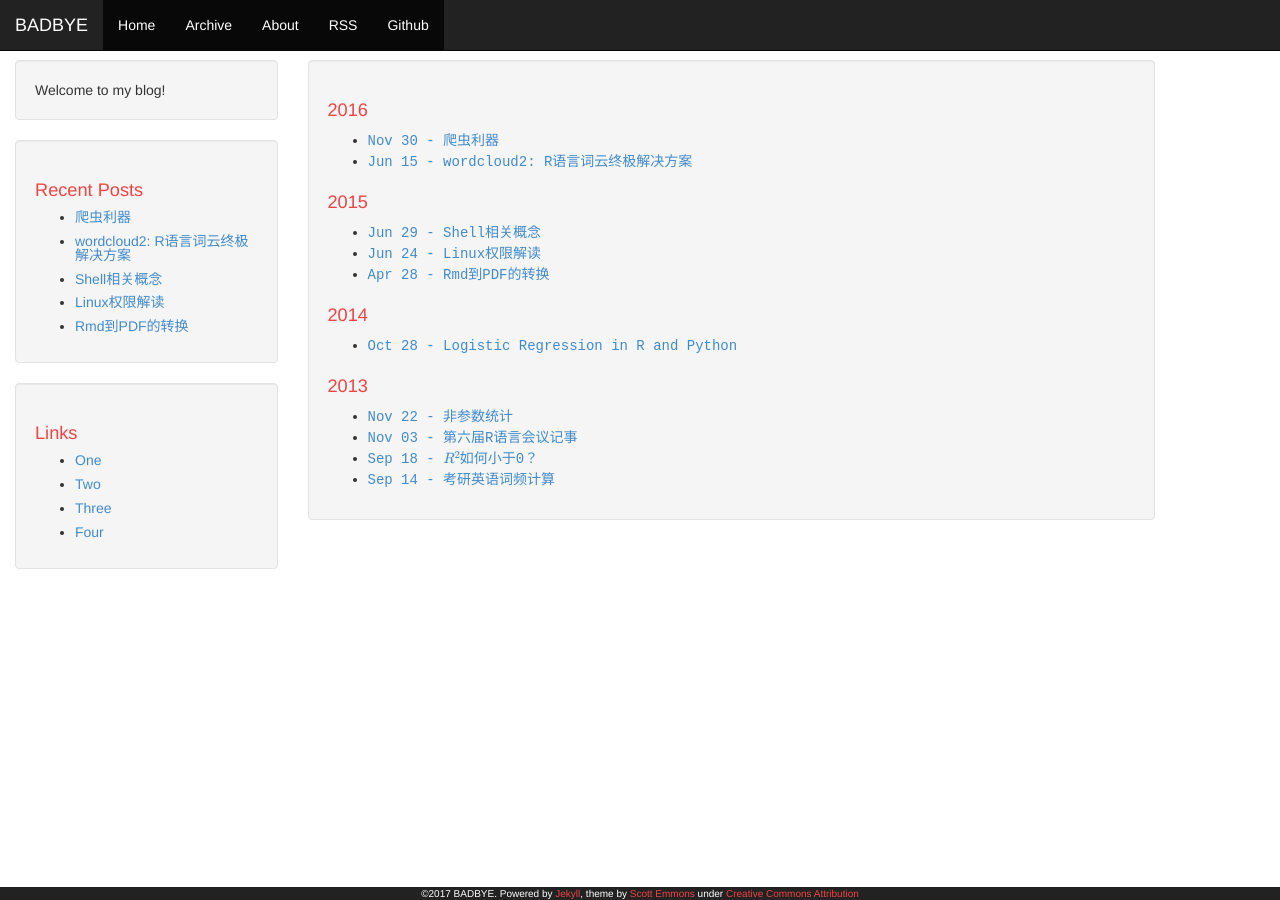
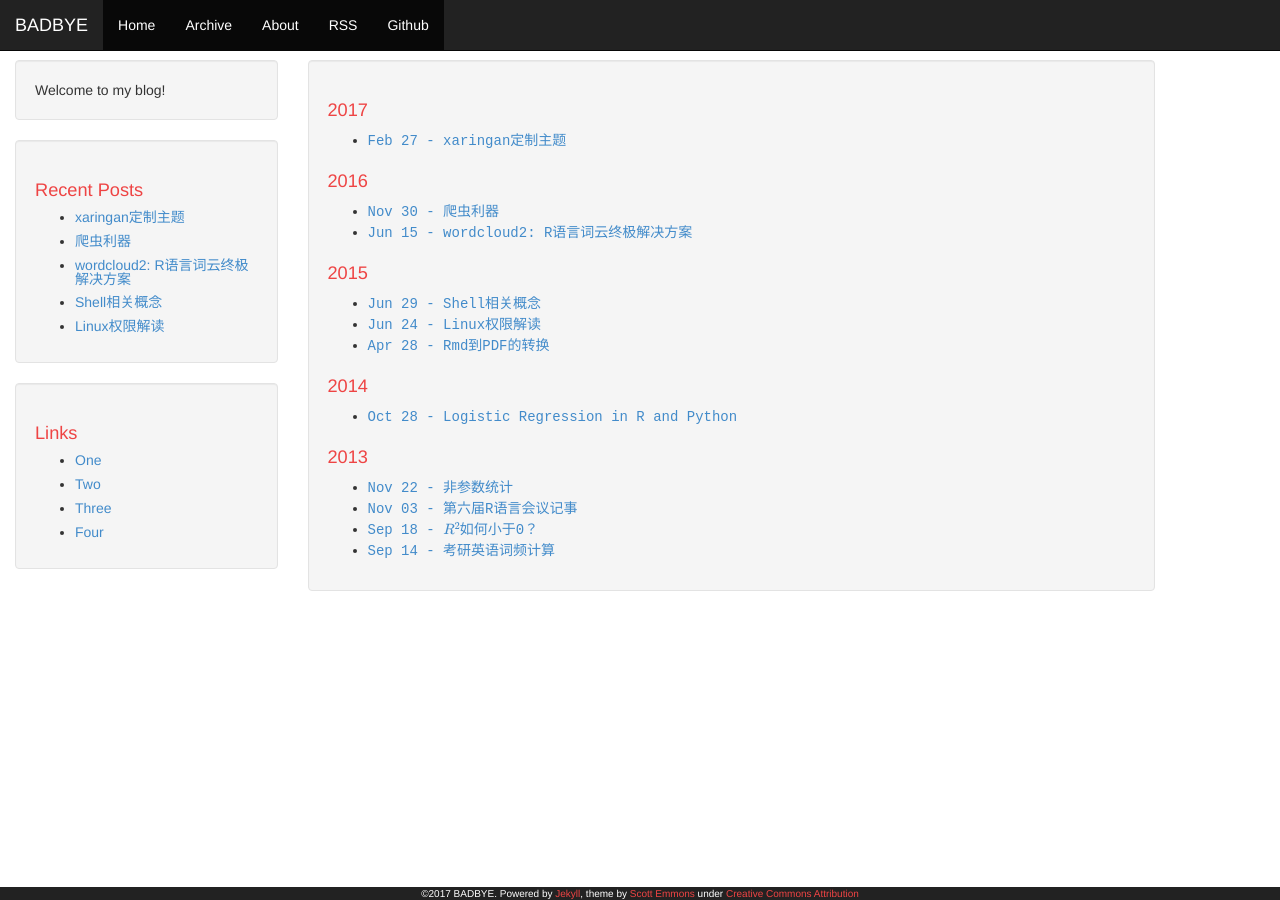
Before and after one commit to badbye/badbye.github.com, a Jekyll site: the page built from archive.html, in a window 1280 px wide. Built offline with Jekyll 4.4.1, drawn with Linux system fonts in a browser that asks for light colours; Markdown is read by kramdown in place of the engine named in the settings; formulas are drawn with MathJax 3; some of the changed lines change nothing that is shown.

Commit message:
theme xaringan

````diff
--- a/_config.yml
+++ b/_config.yml
@@ -35,3 +35,4 @@
 redcarpet:
    extensions: ["no_intra_emphasis", "fenced_code_blocks", "autolink", "tables", "with_toc_data"]
 exclude: ['README.md', 'LICENSE']
+gems: [jekyll-paginate]
--- /dev/null
+++ b/_posts/2017-02-27-xaringan.md
@@ -0,0 +1,65 @@
+---
+layout: post
+title: "xaringan定制主题"
+date: 2017-02-27 11:21:06 -0700
+comments: true
+---
+
+
+[xaringan](https://github.com/yihui/xaringan)是基于[remark.js](https://remarkjs.com/)开发的幻灯片写作工作。
+
+- 优势在于可能更方便的嵌入R语言代码和相应的输出。其实也是可以支持Python，SQL和Bash等语言的，如果你使用RStudio的话。
+
+- 劣势在于，相对传统的PPT或者Keynote来说，在样式的调整上稍微有点门槛。你需要懂点HTML，CSS和Javascript才能游刃有余。
+使用xaringan之后，一些简单的样式调整都可以通过CSS来实现。突发奇想的一个需求是，有没有办法在每一页幻灯片加上一个Logo？
+
+查看一个编译后的幻灯片源码，你会发现每张片子都包含在一个class为`remark-slide-container`的div元素。而所有的正文都在class为`remark-slide-content`的div元素里。
+**那如何自动在所有这些div生成时加入一个DOM元素**？这里的元素可以是logo或者任意其他东西，遗憾的是目前似乎没办法。回过头看remark.js的文档，目前并不支持自定义幻灯片的模板(也可能是我没找到)。但我们知道Javascript最是擅长操作DOM元素的增删改，所以可以在编译后的幻灯片里做些手脚，插入一些有趣的东西。
+
+回到xaringan来，它依然是使用rmarkdown这个包来编译的，编译时有`includes`参数可以在文档的header标签里或者body标签前后插入元素。
+
+```yaml
+output:
+  xaringan::moon_reader:
+    seal: FALSE
+    lib_dir: libs
+    css: header.css
+    includes:
+      after_body: header.js
+```
+
+这里我们使用自定义的`header.css`文件，并在body标签最后插入一个`header.js`文件，内容如下：
+
+```Javascript
+<script src=jquery.min.js></script>
+<script>
+(function () {
+  $('.remark-slide-content').prepend('<div class="nyc-header" />');
+})();
+</script>
+```
+
+其中先是引入后Jquery模块，接着使用Jquery的能力在所有`remark-slide-content`标签头部插入一个class为`nyc-header`的元素。这个元素就用来承载我们的Logo，接下来就CSS的事情了。
+
+在`header.css`文件中定义`nyc-header`的样式，包括背景色，背景图片和位置等：
+
+```css
+.nyc-header{
+  background-color: #00a3af;
+  background-image: url(logo.png);
+  background-position: center center;
+  background-repeat: no-repeat;
+  background-size: auto;
+  width: 100%;
+  height: 8%;
+  position: absolute;
+  left: 0px;
+  top: 0px;
+}
+```
+
+
+最后的效果如下图，每页都会有顶层的logo。
+
+
+<img class="img-responsive" src='{{site.url}}/images/xaringan-theme.png'>
````
Also changed, not shown: images/xaringan-theme.png (added).
